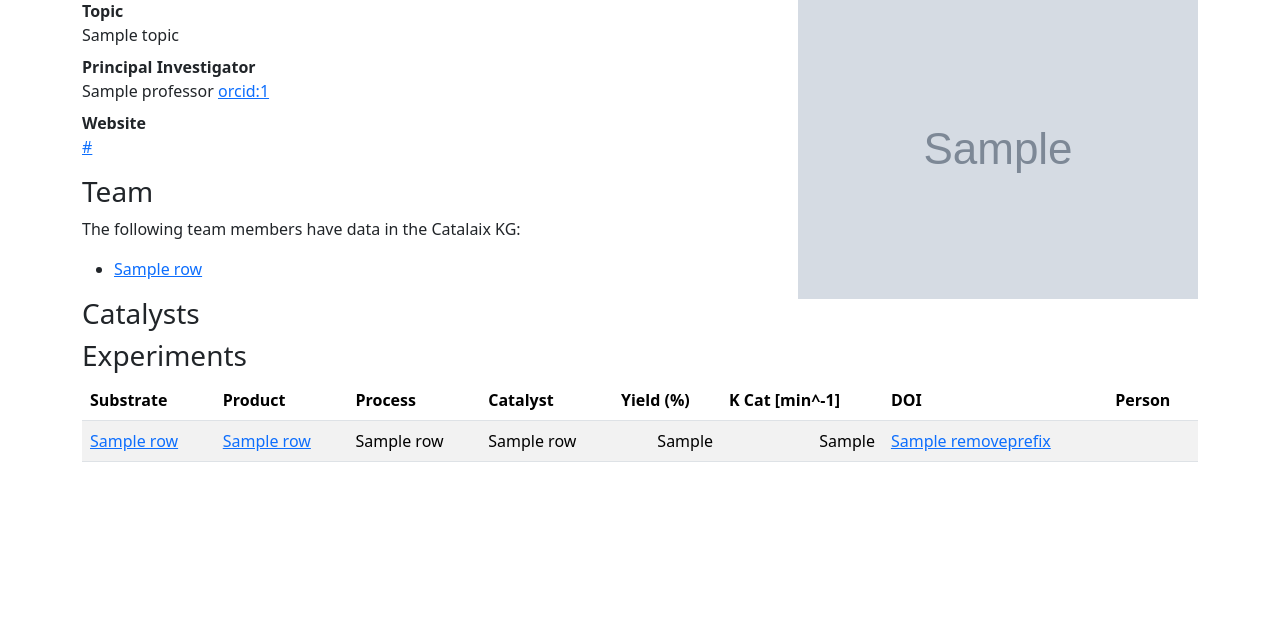
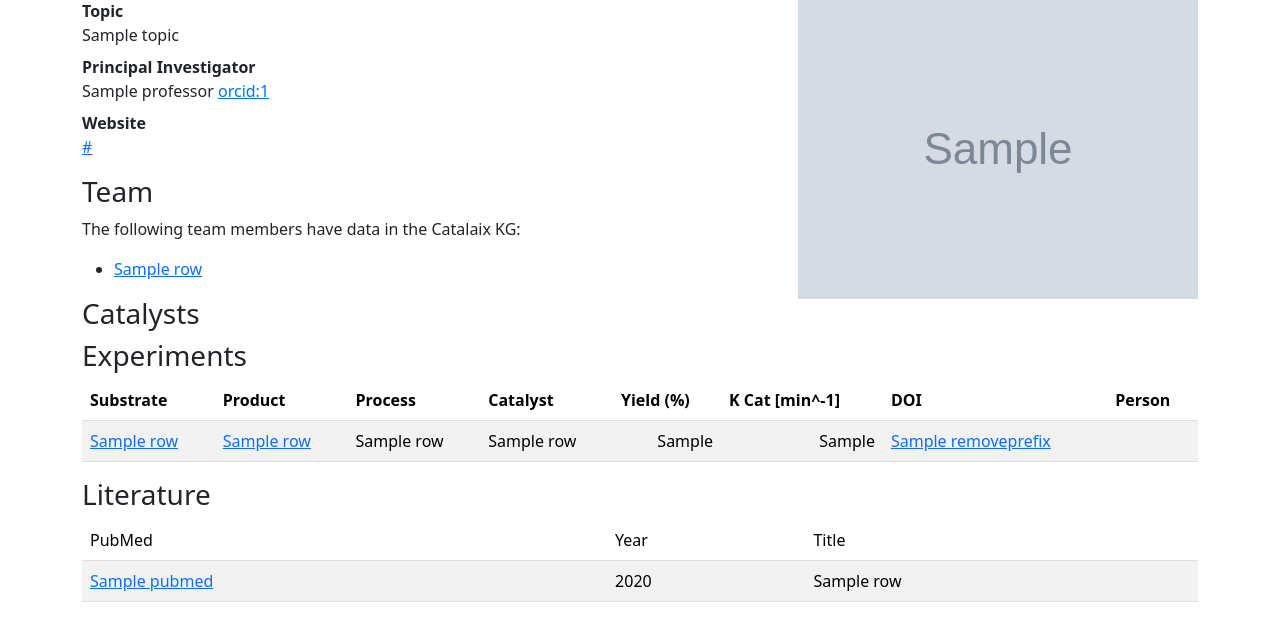
Before and after one commit to catalaix/catalaix-kg, a Flask app: template templates/group.html in a window 1280 px wide. Shown: the part 135-776 px from the top of the page. Run offline with Flask 3, Linux system fonts and the light colour scheme; the template is opened without the code that fills it: most values are stand-ins (such as "Sample title", 1, 10 or a date in 2020); grey boxes marked "Sample" are stand-in pictures; parts of the project's set-up code (start-up, migrations or seed data) failed here and were passed over; some libraries are stand-ins or nearby versions.

Commit message:
Add papers

```diff
--- a/constants.py
+++ b/constants.py
@@ -9,3 +9,6 @@ CONDITIONS_PATH = CURATION_DIR.joinpath("conditions.tsv")
 MEMBERSHIPS_PATH = CURATION_DIR.joinpath("memberships.tsv")
 CLOSED_LOOPS_PATH = CURATION_DIR.joinpath("closed_loops.tsv")
 CHEMICAL_HIERARCHY_PATH = CURATION_DIR.joinpath("chemical_hierarchy.tsv")
+
+CACHE_DIR = HERE.joinpath("cache")
+PAPERS_PATH = CACHE_DIR.joinpath("literature.tsv")
--- a/templates/group.html
+++ b/templates/group.html
@@ -36,4 +36,24 @@
 <h3>Experiments</h3>
 {{ experiments_table(conditions, show_chemist=True) }}
 
+<h3>Literature</h3>
+<table class="table table-striped table-responsive">
+    <thead>
+    <tr>
+        <td>PubMed</td>
+        <td>Year</td>
+        <td>Title</td>
+    </tr>
+    </thead>
+    <tbody>
+    {%- for _, row in literature.iterrows() %}
+    <tr>
+        <td><a href="{{ url_for('get_paper', pubmed=row['pubmed']) }}">{{ row['pubmed'] }}</a></td>
+        <td>{{ row['year'] | int }}</td>
+        <td>{{ row['title'] }}</td>
+    </tr>
+    {%- endfor %}
+    </tbody>
+</table>
+
 {% endblock %}
--- a/wsgi.py
+++ b/wsgi.py
@@ -22,6 +22,7 @@ from constants import (
     MEMBERSHIPS_PATH,
     CLOSED_LOOPS_PATH,
     CHEMICAL_HIERARCHY_PATH,
+    PAPERS_PATH,
 )
 from draw import draw_bytes
 
@@ -38,6 +39,8 @@ def _get_catalysts_df(conditions: pd.DataFrame) -> pd.DataFrame:
 CHEMICAL_HIERARCHY_DF = pd.read_csv(CHEMICAL_HIERARCHY_PATH, sep="\t")
 CLOSED_LOOPS_DF = pd.read_csv(CLOSED_LOOPS_PATH, sep="\t")
 LABS_DF = pd.read_csv(LABS_PATH, sep="\t")
+PROFESSOR_TO_GROUP = dict(LABS_DF[["Professor", "group"]].values)
+
 REACTIONS_DF = pd.read_csv(REACTIONS_PATH, sep="\t")
 del REACTIONS_DF["desc."]
 REACTION_HIERARCHY_DF = pd.read_csv(REACTION_HIERARCHY_PATH, sep="\t")
@@ -74,6 +77,13 @@ CATALYST_GROUPING = CONDITIONS_DF[
 
 SUBSTRATE_GROUPING = REACTIONS_DF.groupby(["input", "input name"])
 PRODUCT_GROUPING = REACTIONS_DF.groupby(["output", "output name"])
+
+LITERATURE_DF = pd.read_csv(PAPERS_PATH, sep="\t", dtype=str)
+GROUP_TO_PAPERS = defaultdict(set)
+for _, row in LITERATURE_DF.iterrows():
+    if pd.notna(professors := row["professors"]):
+        for professor in professors.split(","):
+            GROUP_TO_PAPERS[PROFESSOR_TO_GROUP[professor]].add(row["pubmed"])
 
 
 @app.route("/")
@@ -116,12 +126,15 @@ def get_group(group: int) -> str:
     members = MEMBERSHIPS_DF[MEMBERSHIPS_DF["lab"] == group]
     conditions = CONDITIONS_DF[CONDITIONS_DF["chemist"].isin(GROUP_TO_ORCIDS[group])]
     catalysts = _get_catalysts_df(conditions)
+    papers = GROUP_TO_PAPERS[group]
+    literature = LITERATURE_DF[LITERATURE_DF["pubmed"].isin(papers)]
     return flask.render_template(
         "group.html",
         data=data,
         members=members,
         conditions=conditions,
         catalysts=catalysts,
+        literature=literature,
     )
 
 
@@ -200,5 +213,12 @@ def get_entity(curie: str) -> str:
     )
 
 
+@app.route("/paper/<pubmed>")
+def get_paper(pubmed: str) -> str:
+    """Get a page for a paper."""
+    row = LITERATURE_DF[LITERATURE_DF["pubmed"] == pubmed].iloc[0].to_dict()
+    return flask.render_template("paper.html", data=row)
+
+
 if __name__ == "__main__":
     app.run(host="0.0.0.0", port=5004, debug=True)
```
Also changed, not shown: templates/paper.html (added, +13 -0 lines).
